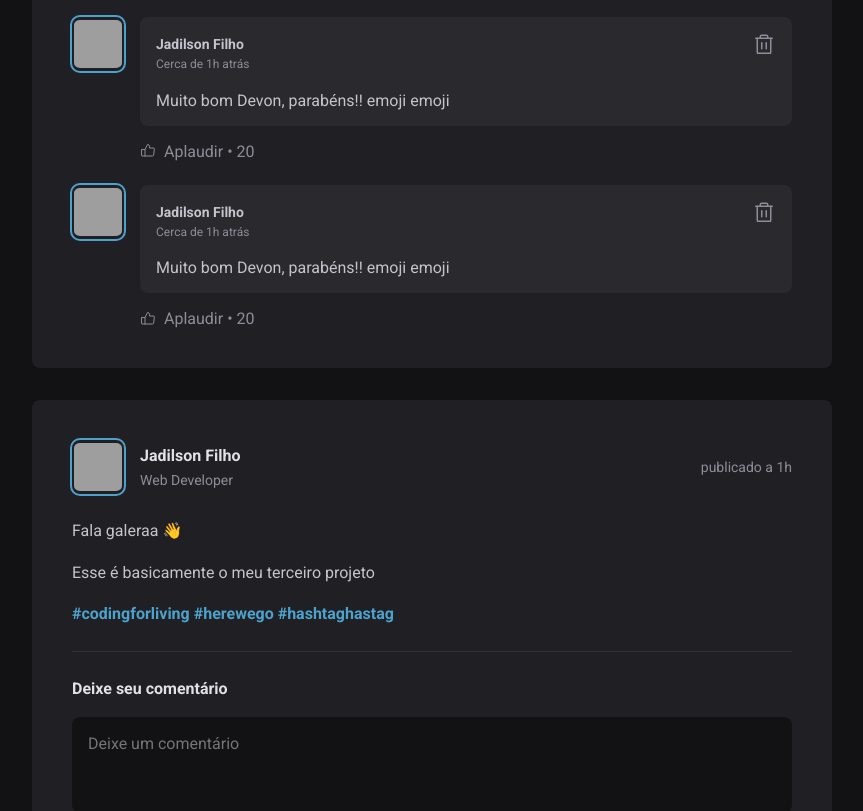
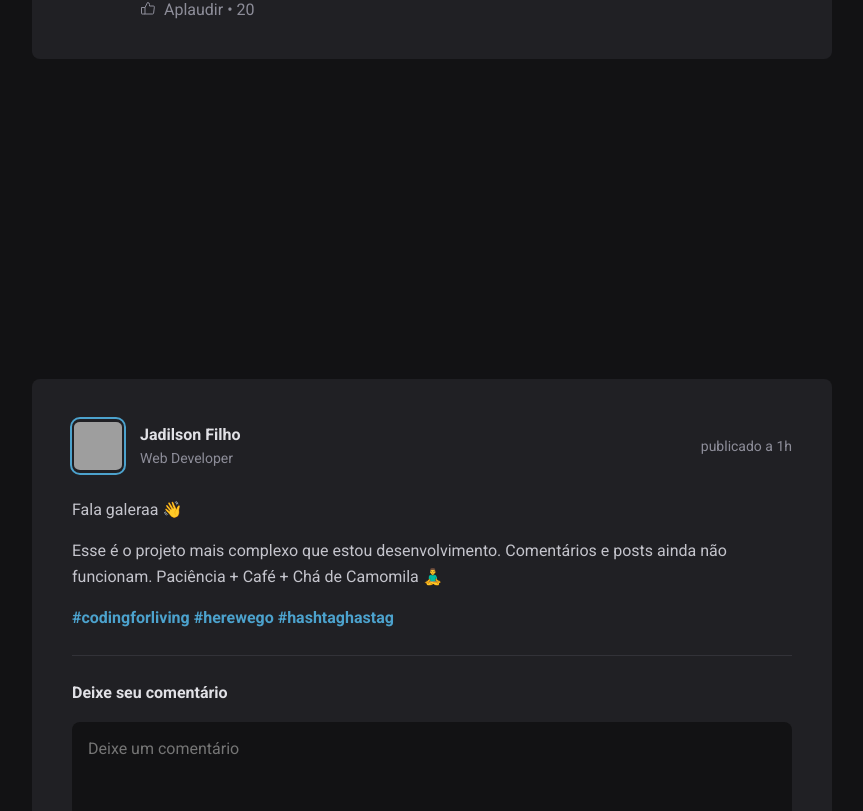
Before and after one commit to Jadilsonf/jadilson-feed, a React (Vite) app: page / in a window 1280 px wide. Shown: the part 710-1521 px from the top of the page, without its empty margins (352-1215 px from the left). Built offline with nearby package versions, Linux system fonts and the light colour scheme; grey boxes are pictures that could not be loaded.

Commit message:
iniciado as ações e estados

```diff
--- a/src/App.jsx
+++ b/src/App.jsx
@@ -4,6 +4,42 @@ import { Post } from './components/Post';
 import styles from "./App.module.css"
 
 import './global.css'
+
+// author: { avatar_url: "", name:"" role:""}
+// publishedAT: Date
+// content: String
+
+const posts= [
+  {
+    id: 1,
+    author:{
+      avatarURL: 'https://github.com/jadilsonf.png',
+      name: 'Jadilson Pereira Filho',
+      role: 'Músico e Web Developer'
+    },
+    content: [
+      {type: 'paragraph', content: 'Fala Galera' },
+      {type: 'paragraph', content: 'Esse é basicamente o meu terceiro projeto' },
+      {type: 'link', content: 'jadilsonnews.netlify.com' }
+           ],
+    publishedAt: new Date('2022-05-03 20:00:00'),
+  },
+  {
+    id: 2,
+    author:{
+      avatarURL: 'https://www.petz.com.br/blog/wp-content/uploads/2022/02/gato-e-carnivoro2.jpg',
+      name: 'Ana Flávia',
+      role: 'Maquiadora e Nutricionista'
+    },
+    content: [
+      {type: 'paragraph', content: 'Fala Galera' },
+      {type: 'paragraph', content: 'Esse é basicamente o meu terceiro projeto' },
+      {type: 'link', content: 'jadilsonnews.netlify.com' }
+           ],
+    publishedAt: new Date('2022-05-03 20:00:00'),
+  }
+]
+
 import { Sidebar } from './components/Sidebar';
 
 export function App() {
@@ -14,13 +50,15 @@ export function App() {
       <div className={styles.wrapper}>
         <Sidebar />
         <main>
-          <Post
-          author="Jadilson"
-          content="Lorem ipsum dolor sit, amet consectetur adipisicing elit. Sequi ratione cupiditate odit eos earum maiores! Ratione aliquam, quia repudiandae quidem autem possimus mollitia magni. Error iusto iure magni placeat officiis?"
-          />
-          <Post
-            author="Ana Flávia"
-            content="Lorem ipsum dolor sit"/>
+          {posts.map(post=>{
+            return (
+            <Post
+              author={post.author}
+              content={post.content}
+              publishedAt={post.publishedAt}
+            />
+            )
+          })}
         </main>
       </div>
     </div>
--- a/src/components/Post.jsx
+++ b/src/components/Post.jsx
@@ -2,7 +2,11 @@ import { Avatar } from './Avatar'
 import { Comment } from './Comment'
 import styles from './Post.module.css'
 
-export function Post(){
+// author: { avatar_url: "", name:"" role:""}
+// publishedAT: Date
+// content: String
+
+export function Post(props){
     return (
         <article className={styles.post}>
             <header>
@@ -20,7 +24,7 @@ export function Post(){
             <div className={styles.content}>
                 <p>Fala galeraa 👋</p>
 
-                <p>Esse é basicamente o meu terceiro projeto</p>
+                <p>Esse é o projeto mais complexo que estou desenvolvimento. Comentários e posts ainda não funcionam. Paciência + Café + Chá de Camomila 🧘‍♂️</p>
 
                 <p>
                     <a href="">#codingforliving</a>{" "}
@@ -42,8 +46,6 @@ export function Post(){
             </form>
             <div className={styles.commentList}>
                 <Comment/>
-                <Comment/>
-                <Comment/>
             </div>
 
         </article>
--- a/src/components/Post.module.css
+++ b/src/components/Post.module.css
@@ -5,7 +5,7 @@
 }
 
 .post + .post{
-    margin-top: 2rem;
+    margin-top: 20rem;
 }
 
 img{
```
